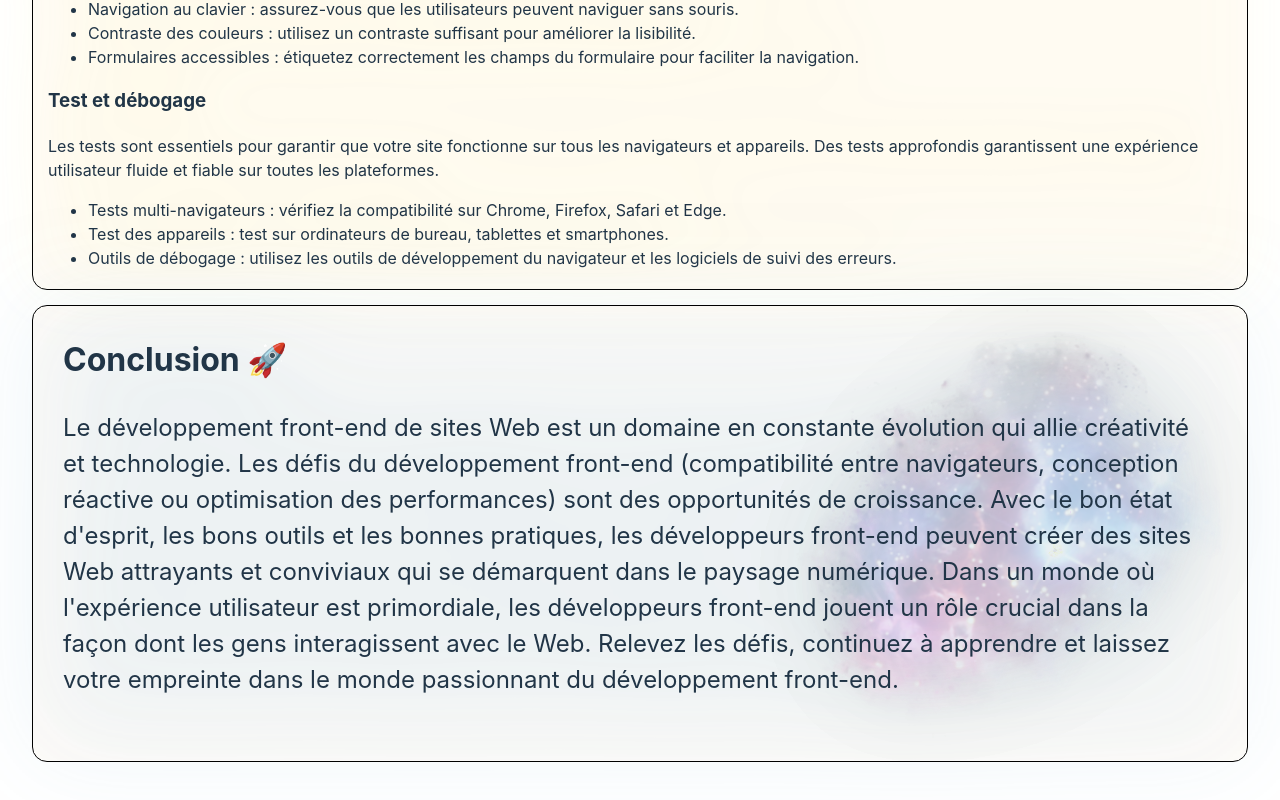
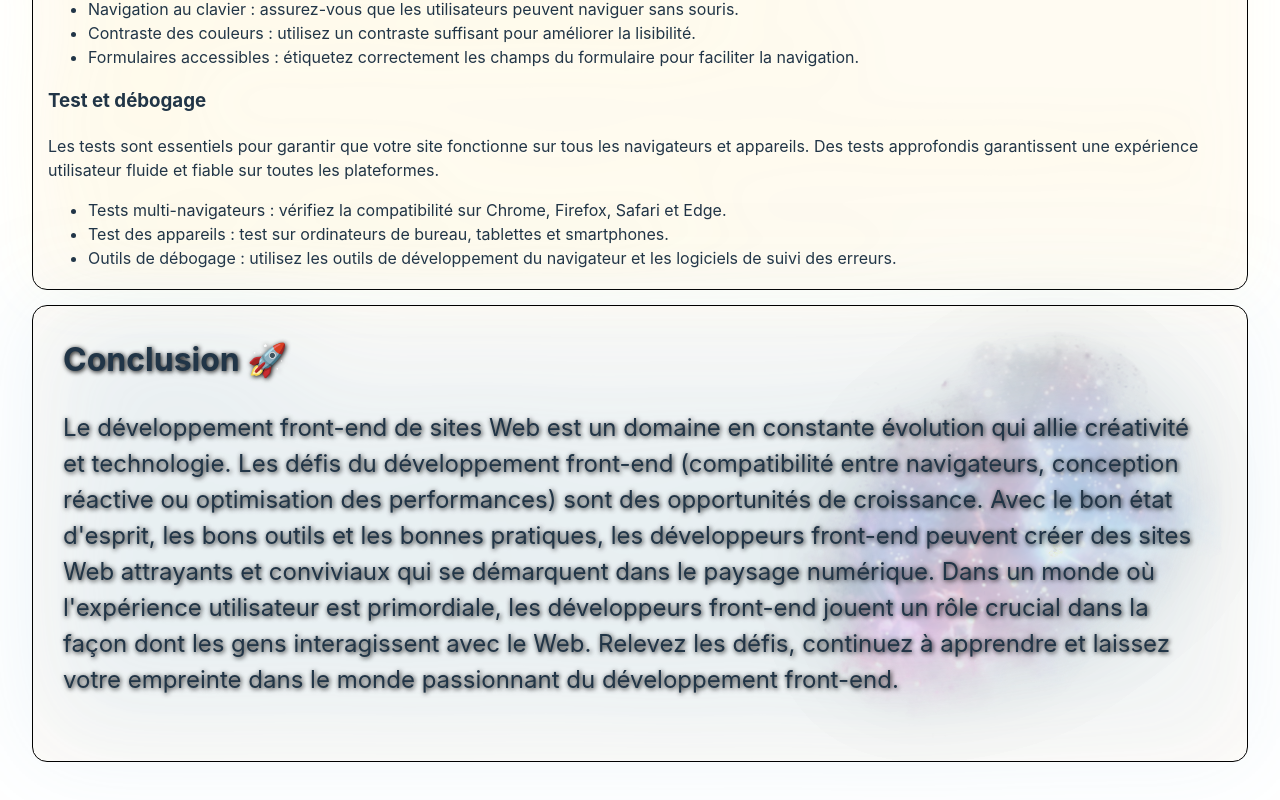
Before and after one commit to JlCln/self-study-01, a React (Vite) app: page / in a window 1280 px wide. Shown: the part 4515-5315 px from the top of the page. Built offline with nearby package versions, Linux system fonts and the light colour scheme.

Commit message:
text shadow

```diff
--- a/src/App.css
+++ b/src/App.css
@@ -194,6 +194,7 @@
   margin-top: 15px;
   filter: drop-shadow(0 0 2em #6eadd18e);
   font-size: 1.5rem;
+  text-shadow: #000000 1px 1px 5px;
 }
 
 .bold {
```
